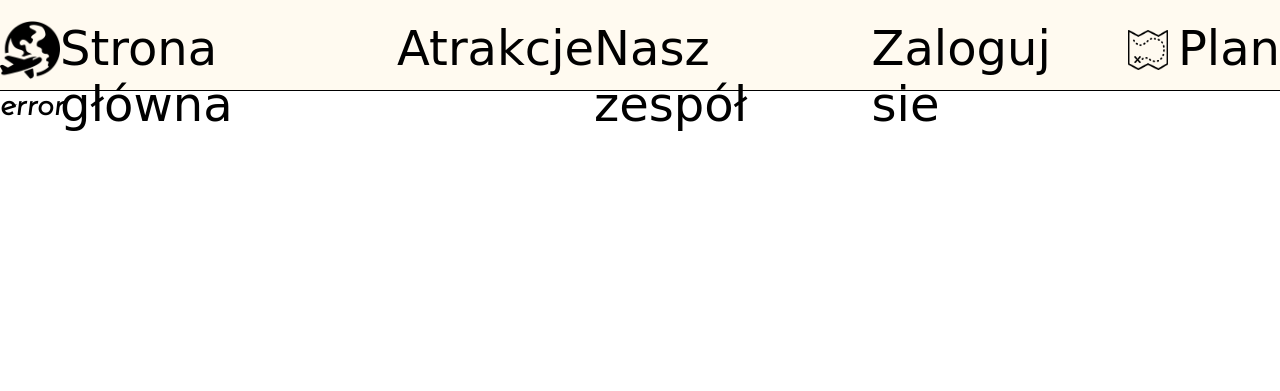
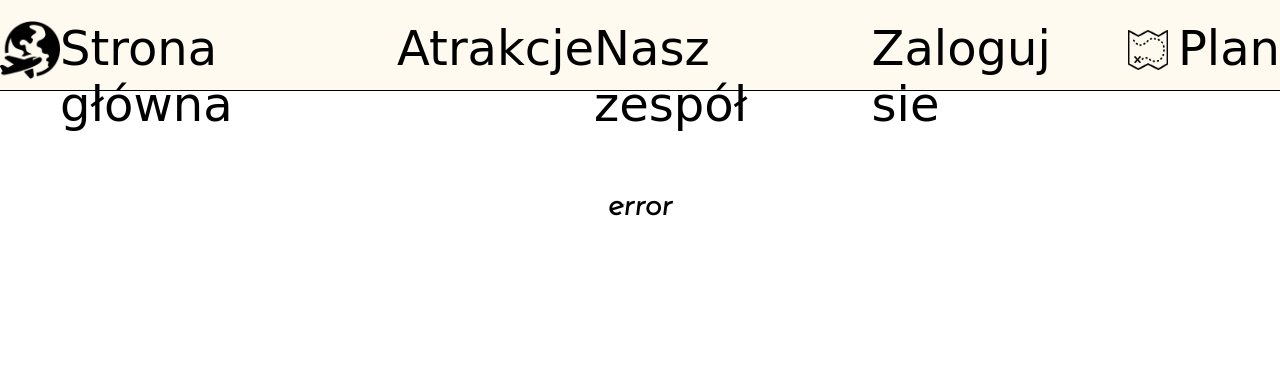
Before and after one commit to Dylaixo/DjangoProjekt, a Django app: template templates/main/error.html in a window 1280 px wide. Shown: the top 391 px of the page. Run offline with Django 4.2, Linux system fonts and the light colour scheme; the template is opened without the code that fills it, so the values that code supplies are empty; some web fonts are replaced.

Commit message:
Lepszy kod hmtl i css

```diff
--- /dev/null
+++ b/templates/main/error.css
@@ -0,0 +1,4 @@
+h1{
+    text-align: center;
+    margin: 100px;
+}
--- a/templates/main/error.html
+++ b/templates/main/error.html
@@ -1,4 +1,5 @@
 {% extends 'main/base.html' %}
+{% block style %}<link rel="stylesheet" href="/templates/main/error.css">{% endblock %}
 {% block content %}
     <h1>error {{ error }}</h1>
 {% endblock %}
--- a/templates/main/single_attraction.css
+++ b/templates/main/single_attraction.css
@@ -26,6 +26,7 @@
 }
 .desc{
     display: block;
+    font-size: 25px;
 }
 .add, .add:visited{
     cursor: copy;
```
